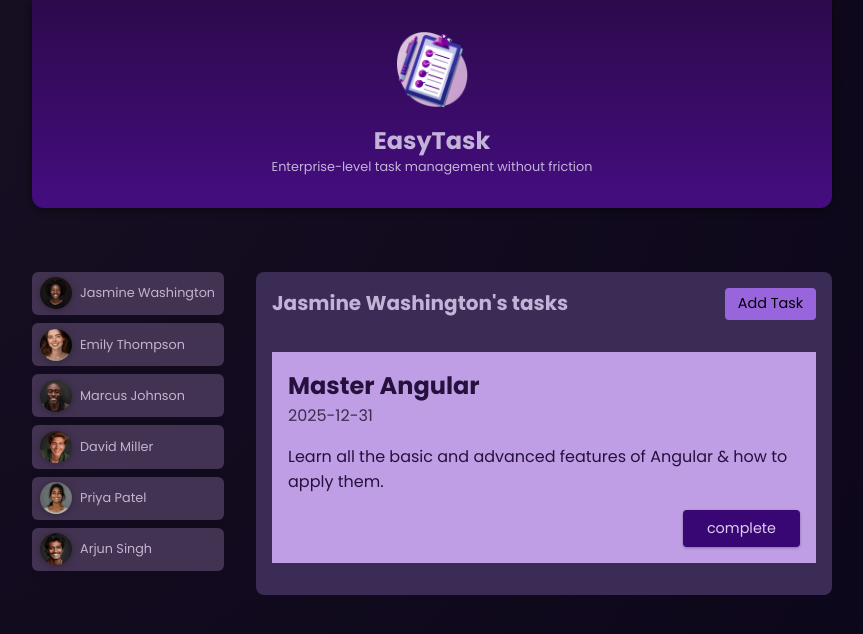
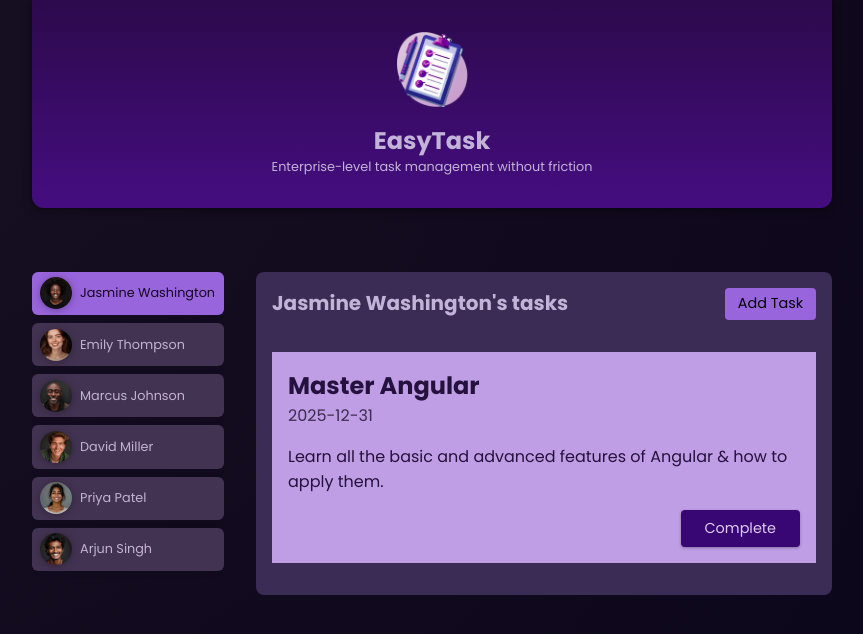
Before and after one commit to kartik699/learning-angular, an Angular app: page / in a window 1280 px wide. Both pictures are taken after a click on the button "Jasmine Washington". Shown: the top 634 px of the page, without its empty margins (208-1071 px from the left). Built offline with nearby package versions, Linux system fonts and the light colour scheme.

Commit message:
add complete task funtionality

```diff
--- a/src/app/app.component.html
+++ b/src/app/app.component.html
@@ -3,7 +3,11 @@
   <ul id="users">
     @for (user of users; track user.id) {
     <li>
-      <app-user [user]="user" (select)="onSelectUser($event)" />
+      <app-user
+        [selected]="user.id === selectedUserId"
+        [user]="user"
+        (select)="onSelectUser($event)"
+      />
     </li>
     }
   </ul>
--- a/src/app/tasks/task/task.component.html
+++ b/src/app/tasks/task/task.component.html
@@ -1,8 +1,8 @@
 <article>
   <h2>{{ task.title }}</h2>
-  <time datetime="dd-mmm-yyyy">{{ task.dueDate }}</time>
+  <time>{{ task.dueDate }}</time>
   <p>{{ task.summary }}</p>
   <p class="actions">
-    <button>complete</button>
+    <button (click)="onCompleteTask()">Complete</button>
   </p>
 </article>
--- a/src/app/tasks/task/task.component.ts
+++ b/src/app/tasks/task/task.component.ts
@@ -1,4 +1,4 @@
-import { Component, Input } from '@angular/core';
+import { Component, EventEmitter, Input, Output } from '@angular/core';
 import { type Task } from './task.model';
 
 @Component({
@@ -10,4 +10,10 @@
 })
 export class TaskComponent {
   @Input({ required: true }) task!: Task;
+
+  @Output() complete = new EventEmitter<string>();
+
+  onCompleteTask() {
+    this.complete.emit(this.task.id);
+  }
 }
--- a/src/app/tasks/tasks.component.html
+++ b/src/app/tasks/tasks.component.html
@@ -8,7 +8,7 @@
   <ul>
     @for(task of selectedUserTasks; track task.id) {
     <li>
-      <app-task [task]="task" />
+      <app-task (complete)="onCompleteTask($event)" [task]="task" />
     </li>
     }
   </ul>
--- a/src/app/tasks/tasks.component.ts
+++ b/src/app/tasks/tasks.component.ts
@@ -18,4 +18,8 @@
   get selectedUserTasks() {
     return this.tasks.filter((task) => task.userId === this.userId);
   }
+
+  onCompleteTask(taskId: string) {
+    this.tasks = this.tasks.filter((task) => task.id !== taskId);
+  }
 }
--- a/src/app/user/user.component.html
+++ b/src/app/user/user.component.html
@@ -1,5 +1,5 @@
 <div>
-  <button (click)="onSelectUser()">
+  <button [class.active]="selected" (click)="onSelectUser()">
     <img [src]="imagePath" [alt]="user.name" />
     <span>{{ user.name }}</span>
   </button>
--- a/src/app/user/user.component.ts
+++ b/src/app/user/user.component.ts
@@ -10,6 +10,7 @@
 })
 export class UserComponent {
   @Input({ required: true }) user!: User;
+  @Input({ required: true }) selected!: boolean;
 
   @Output() select = new EventEmitter<string>();
 
```
